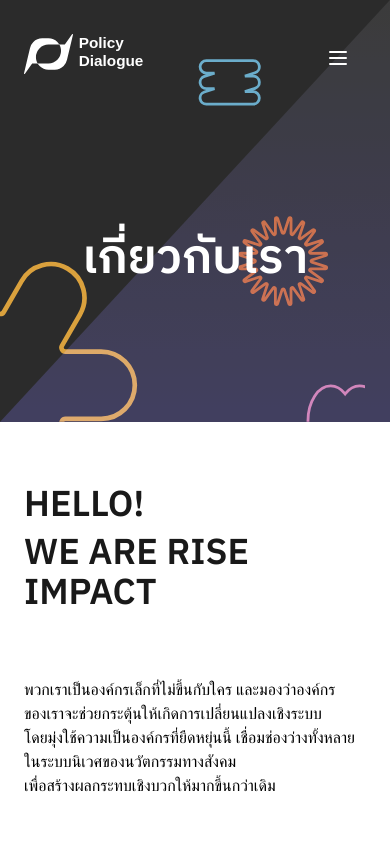
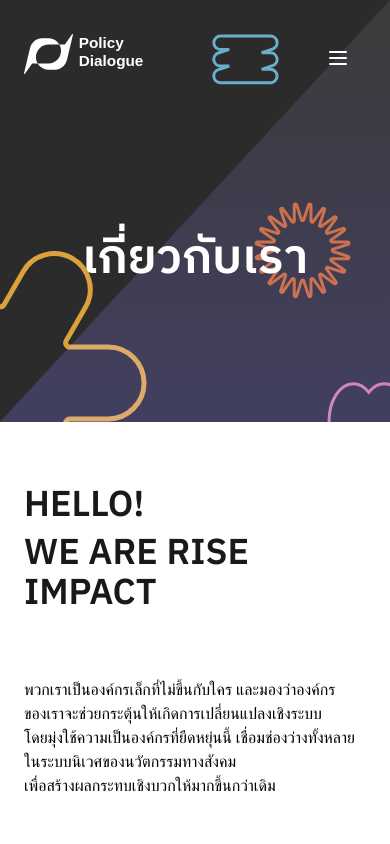
Before and after one commit to jukbot/policy-dialogue, a Next.js app: page /about in a window 390 px wide. Shown: the top 844 px of the page. Built offline with nearby package versions, Linux system fonts and the light colour scheme; a web font is replaced by a local one; what @tailwindcss/typography, tailwindcss-debug-screens would draw is missing.

Commit message:
fix: bg position

```diff
--- a/pages/about.tsx
+++ b/pages/about.tsx
@@ -6,7 +6,7 @@ const AboutPage = () => {
   return (
     <div className="relative">
       <main className="relative">
-        <section className="relative grid h-[50vh] lg:h-[75vh] bg-left-bottom bg-contain bg-no-repeat transition flex items-center bg-about-pattern-mobile sm:bg-about-pattern">
+        <section className="relative grid h-[50vh] lg:h-[75vh] bg-left-bottom bg-cover sm:bg-contain bg-no-repeat transition flex items-center bg-about-pattern-mobile sm:bg-about-pattern">
           <div className="flex justify-center pt-24 text-white lg:justify-start lg:ml-48">
             <h1 className="text-5xl font-semibold lg:text-6xl">เกี่ยวกับเรา</h1>
           </div>
--- a/pages/index.tsx
+++ b/pages/index.tsx
@@ -65,7 +65,7 @@ const Home: NextPage = () => {
             </div>
           </div>
           <div className="grid grid-cols-1 gap-12 pt-12 md:grid-cols-2">
-            <div className="grid grid-cols-1 col-span-1 px-6 mx-auto md:grid-cols-2 sm:px-12 gap-y-12 gap-x-16">
+            <div className="grid grid-cols-1 col-span-1 px-6 mx-auto md:grid-cols-2 sm:px-12 gap-y-12 gap-x-16 ">
               <PolicyCircle
                 text="น้ำประปาดื่มได้"
                 position="-translate-x-6 -translate-y-6"
```
